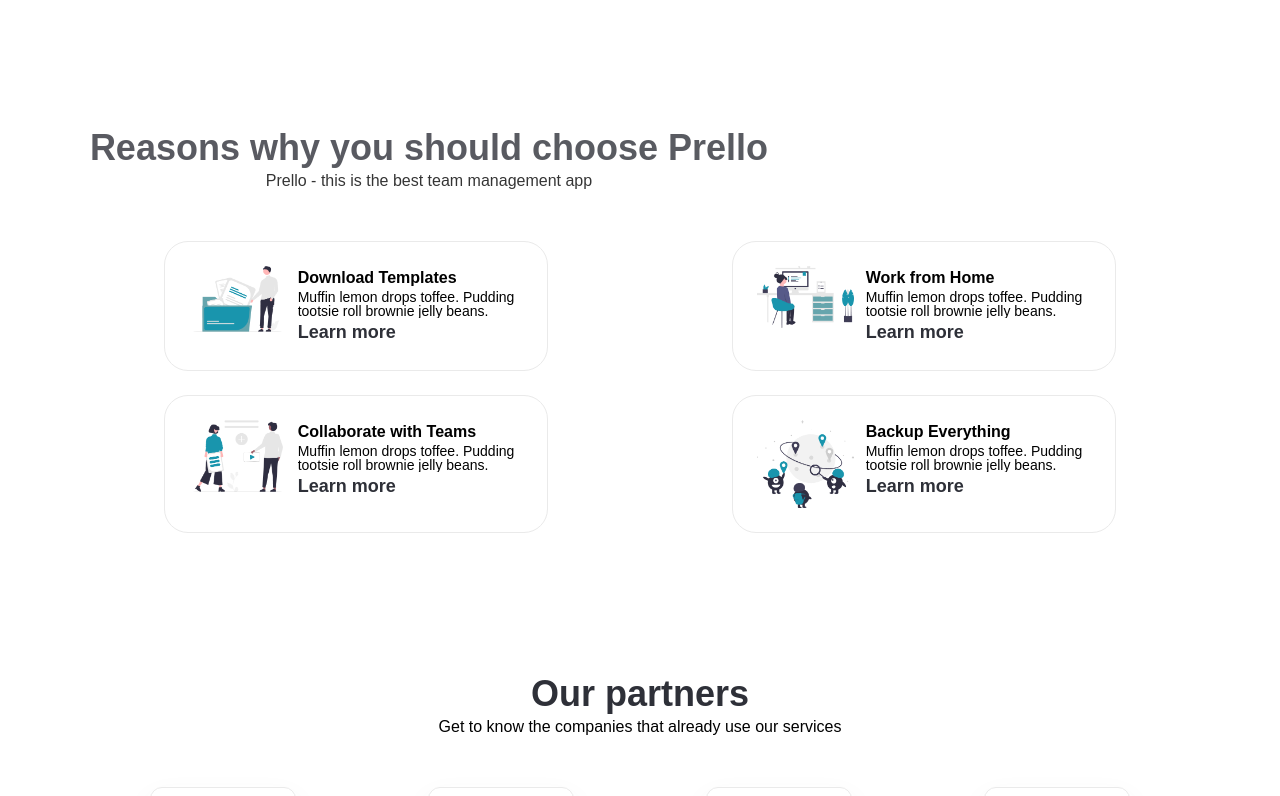
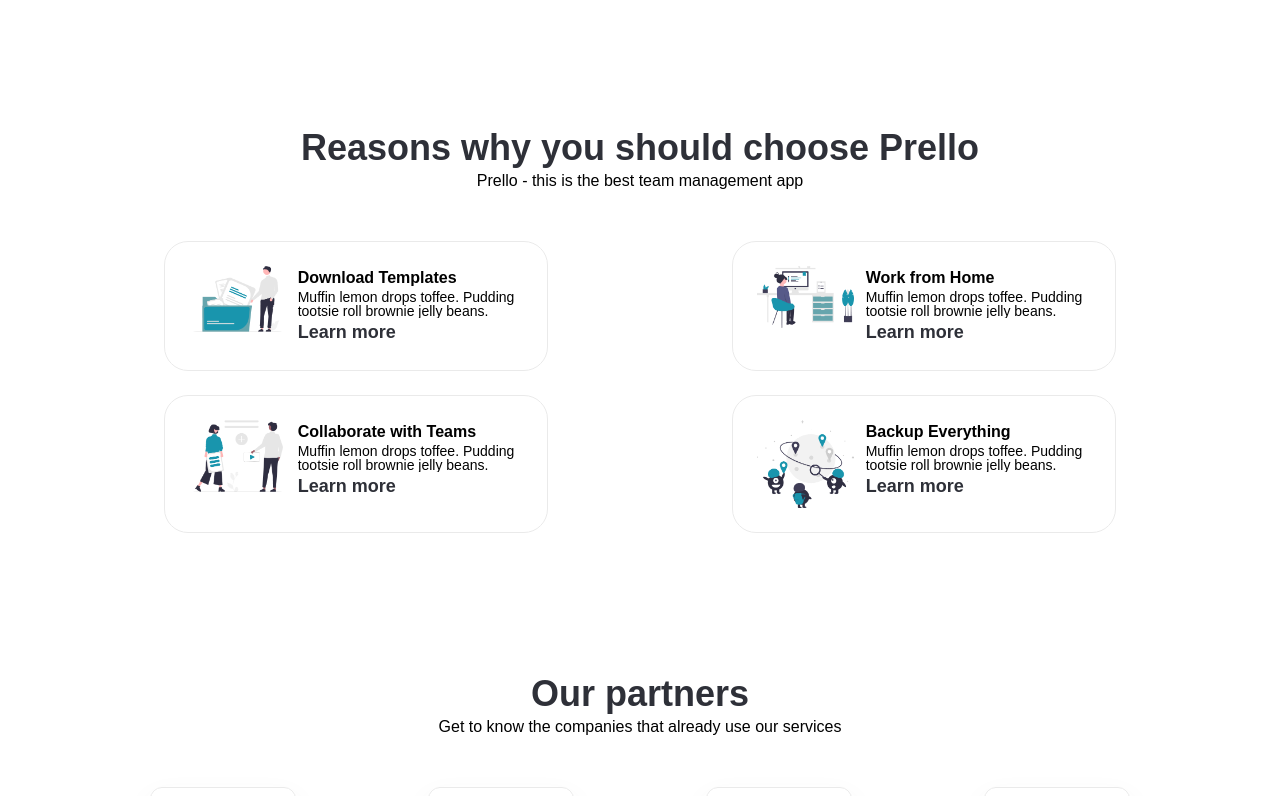
Before and after one commit to grage03/prello, a React (Create React App) app: page / in a window 1280 px wide. Shown: the part 600-1396 px from the top of the page. Built offline with nearby package versions, Linux system fonts and the light colour scheme; a web font is replaced by a local one.

Commit message:
add(core): add animations

```diff
--- a/package.json
+++ b/package.json
@@ -7,10 +7,12 @@
     "@testing-library/jest-dom": "^5.16.1",
     "@testing-library/react": "^12.1.2",
     "@testing-library/user-event": "^13.5.0",
+    "@types/aos": "^3.0.4",
     "@types/jest": "^27.4.0",
     "@types/node": "^16.11.21",
     "@types/react": "^17.0.38",
     "@types/react-dom": "^17.0.11",
+    "aos": "^2.3.4",
     "axios": "^0.25.0",
     "classnames": "^2.3.1",
     "i18next": "^21.6.11",
--- a/src/core/components/app/AnimationElement/index.tsx
+++ /dev/null
@@ -1,21 +0,0 @@
-import React from 'react'
-import classNames from 'classnames'
-import { AnimationElementProps } from './interface'
-
-import './style/styles.sass'
-import { usePosition } from '../../../hooks/usePosition/usePosition'
-
-export const AnimationElement = ({ children, animationRef, direction }: AnimationElementProps) => {
-  const position = usePosition(animationRef)
-  const classes = classNames({
-    'animation-wrapper': true,
-    'animation-wrapper--left-to-start': direction === 'left',
-    'animation-wrapper--right-to-start': direction === 'right',
-  })
-
-  return (
-    <div className={classes} onClick={() => console.log(position)}>
-      {children}
-    </div>
-  )
-}
--- a/src/core/components/app/AnimationElement/style/styles.sass
+++ /dev/null
@@ -1,20 +0,0 @@
-.animation-wrapper
-  position: relative
-
-  &--left-to-start
-    animation-duration: 4s
-    animation-name: left-to-start
-    animation-iteration-count: infinite
-
-    @keyframes left-to-start
-      from
-        right: 1016px
-        opacity: 0
-      to
-        right: 0
-        opacity: 1
-
-  &--right-to-start
-    animation-duration: 4s
-    animation-name: right-to-start
-    animation-iteration-count: infinite
--- a/src/public/layouts/Main/components/PublicAssessment/index.tsx
+++ b/src/public/layouts/Main/components/PublicAssessment/index.tsx
@@ -1,4 +1,6 @@
-import React from 'react'
+import React, { useEffect } from 'react'
+import Aos from 'aos'
+import 'aos/dist/aos.css'
 import { useTranslation } from 'react-i18next'
 
 import './style/styles.sass'
@@ -30,11 +32,16 @@
 export const PublicAssessment = () => {
   const { t } = useTranslation()
 
+  useEffect(() => {
+    Aos.init()
+    Aos.refresh()
+  }, [])
+
   return (
     <div className="assessment">
       {
         assessmentPlaceholder.map((item, index) => (
-          <div className="assessment__item" key={index}>
+          <div className="assessment__item" key={index} data-aos="fade-up" data-aos-duration={`${index}000`}>
             <h3 className="assessment__title">{t(item.service)}</h3>
             <div className="assessment__score">
               <Score score={item.score} />
--- a/src/public/layouts/Main/components/PublicPartners/index.tsx
+++ b/src/public/layouts/Main/components/PublicPartners/index.tsx
@@ -1,4 +1,6 @@
-import React from 'react'
+import React, { useEffect } from 'react'
+import Aos from 'aos'
+import 'aos/dist/aos.css'
 import { useTranslation } from 'react-i18next'
 
 import './style/styles.sass'
@@ -8,16 +10,23 @@
 export const PublicPartners = () => {
   const { t } = useTranslation()
 
+  useEffect(() => {
+    Aos.init()
+    Aos.refresh()
+  }, [])
+
   return (
     <div className="partners">
-      <div className="partners__title">
+      <div className="partners__title" data-aos="fade-right" data-aos-duration="1000">
         <h2>{t('translation:public-partners-title')}</h2>
         <h4>{t('translation:public-partners-description')}</h4>
       </div>
       <div className="partners__list">
         {
           partners.map((item, index) => (
-            <UiLogo logo={item.img} key={index} />
+            <div data-aos="zoom-in" data-aos-duration={`${index}000`}>
+              <UiLogo logo={item.img} key={index} />
+            </div>
           ))
         }
       </div>
--- a/src/public/layouts/Main/components/PublicReasons/index.tsx
+++ b/src/public/layouts/Main/components/PublicReasons/index.tsx
@@ -1,30 +1,37 @@
-import React, { useRef } from 'react'
+import React, { useEffect, useRef } from 'react'
+import Aos from 'aos'
+import 'aos/dist/aos.css'
 import { useTranslation } from 'react-i18next'
 
 import { reasons } from './enum'
 
 import './style/styles.sass'
 import { UiImage, UiLink } from '../../../../../core/components/ui-components'
-import { AnimationElement } from '../../../../../core/components/app/AnimationElement'
 
 export const PublicReasons = () => {
   const { t } = useTranslation()
   const titleRef = useRef(null)
 
+  useEffect(() => {
+    Aos.init()
+    Aos.refresh()
+  }, [])
+
   return (
     <div className="reasons">
-      <div className="reasons__title" ref={titleRef}>
-        <AnimationElement animationRef={titleRef} direction="left">
-          <>
-            <h2 className="reasons__title-text">{t('translation:public-reasons-title')}</h2>
-            <h4 className="reasons__title-description">{t('translation:public-reasons-description')}</h4>
-          </>
-        </AnimationElement>
+      <div className="reasons__title" ref={titleRef} data-aos="fade-up" data-aos-duration="1000">
+        <h2 className="reasons__title-text">{t('translation:public-reasons-title')}</h2>
+        <h4 className="reasons__title-description">{t('translation:public-reasons-description')}</h4>
       </div>
       <div className="reasons__list">
         {
-          reasons.map((item) => (
-            <div className="reasons__item" key={item.title}>
+          reasons.map((item, index) => (
+            <div
+              key={item.title}
+              className="reasons__item"
+              data-aos={`fade-${index % 2 ? 'left' : 'right'}`}
+              data-aos-duration="1500"
+            >
               <div className="reasons__item-image">
                 <UiImage src={item.img} />
               </div>
--- a/src/public/layouts/Main/components/PublicReviews/index.tsx
+++ b/src/public/layouts/Main/components/PublicReviews/index.tsx
@@ -1,4 +1,6 @@
-import React from 'react'
+import React, { useEffect } from 'react'
+import Aos from 'aos'
+import 'aos/dist/aos.css'
 import { useTranslation } from 'react-i18next'
 
 import './style/styles.sass'
@@ -28,16 +30,21 @@
 export const PublicReviews = () => {
   const { t } = useTranslation()
 
+  useEffect(() => {
+    Aos.init()
+    Aos.refresh()
+  }, [])
+
   return (
     <div className="people-reviews">
-      <div className="people-reviews__interactions">
+      <div className="people-reviews__interactions" data-aos="fade-up" data-aos-duration="1000">
         <h2>{t('translation:public-reviews-title')}</h2>
         <UiLink>{t('translation:see-more')}</UiLink>
       </div>
       <div className="people-reviews__list">
         {
           reviewsPlaceholder.map((item, index) => (
-            <div className="people-reviews__item" key={index}>
+            <div className="people-reviews__item" key={index} data-aos="fade-left" data-aos-duration={`${index}500`}>
               <p>{item.review}</p>
               <div className="people-reviews__item-user">
                 <img className="people-reviews__avatar" src={item.avatar} alt="avatar" />
```
Also changed, not shown: src/core/components/app/AnimationElement/interface/index.ts (deleted, +0 -7 lines), 1 other file (tests, documents, lock files or other folders).
